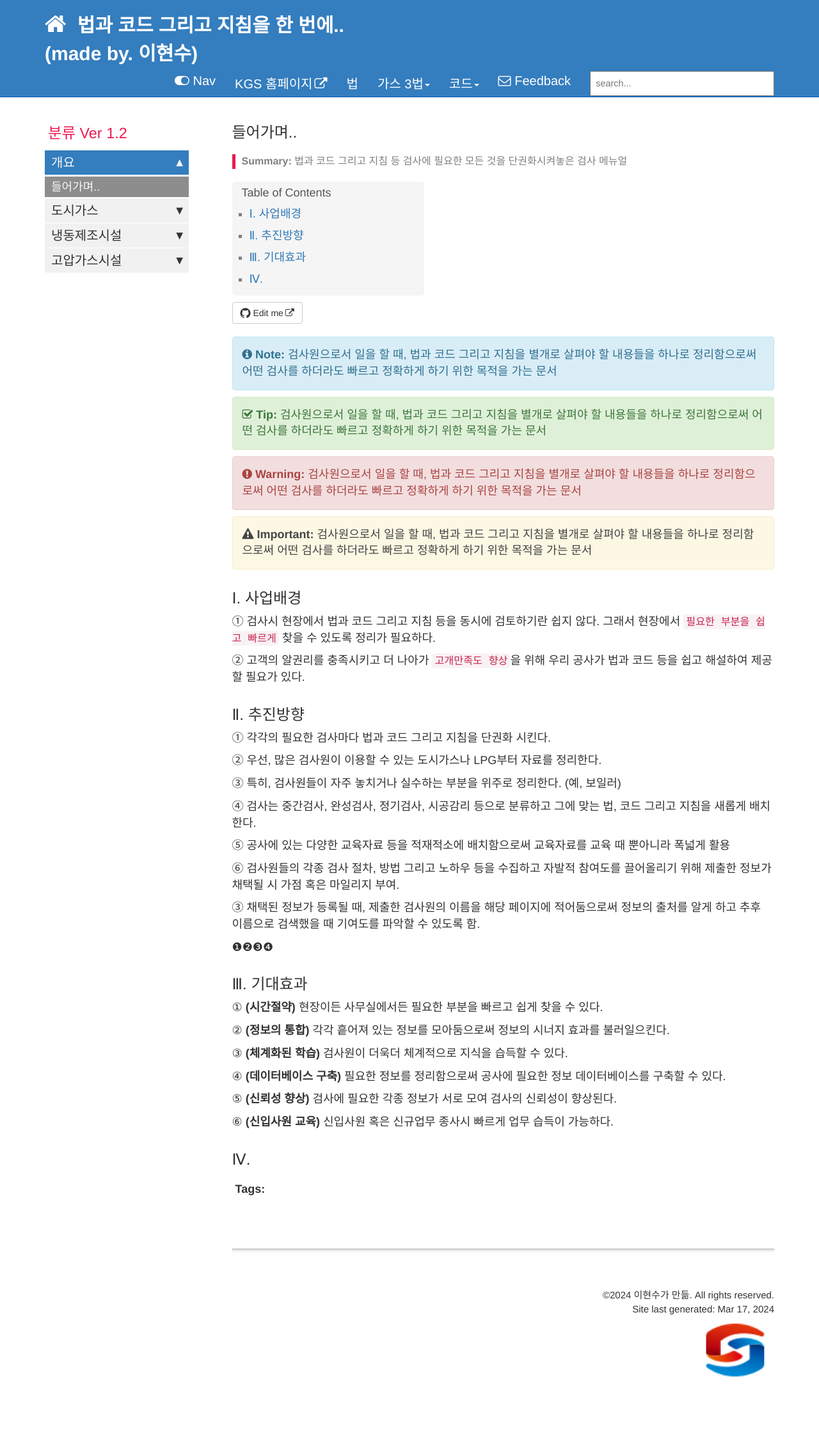
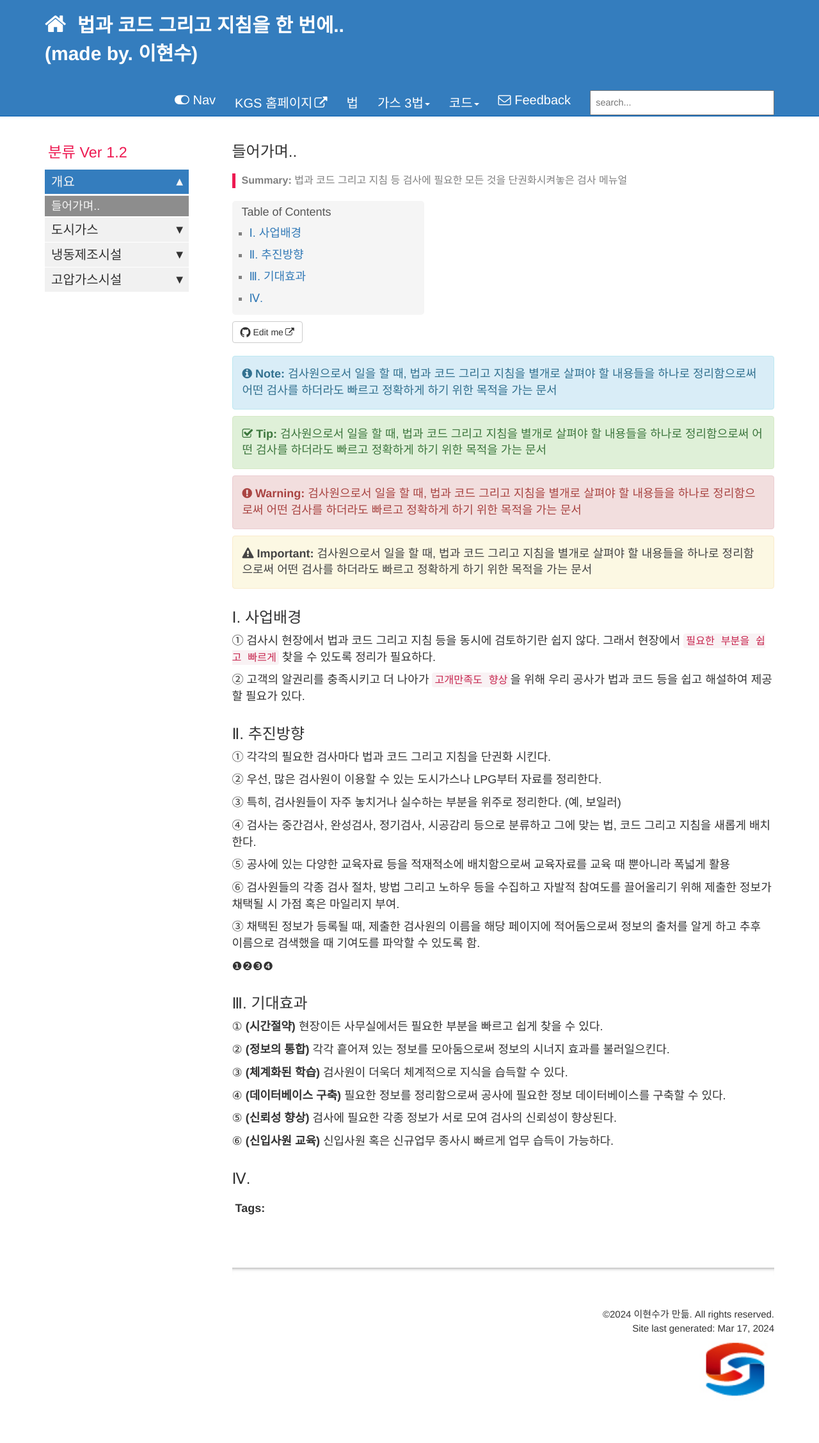
Before and after one commit to kgs-code/kgs-code.github.io, a Jekyll site: the page built from index.md, in a window 1280 px wide. Shown: the whole page at 64% size. Built offline with Jekyll 4.4.1, drawn with Linux system fonts in a browser that asks for light colours; comment, search, counter and statistics services are not loaded; before the commit the page ends 2225 px from its top, so only the background shows below that.

Commit message:
Update theme-blue.css

```diff
--- a/css/theme-blue.css
+++ b/css/theme-blue.css
@@ -54,7 +54,7 @@ a[data-toggle="tooltip"] {
     color: white;
     font-size: 2em;
     line-height: normal;
-    margin-bottom: 50px;
+    margin-bottom: 80px;
 }
 
 
```
